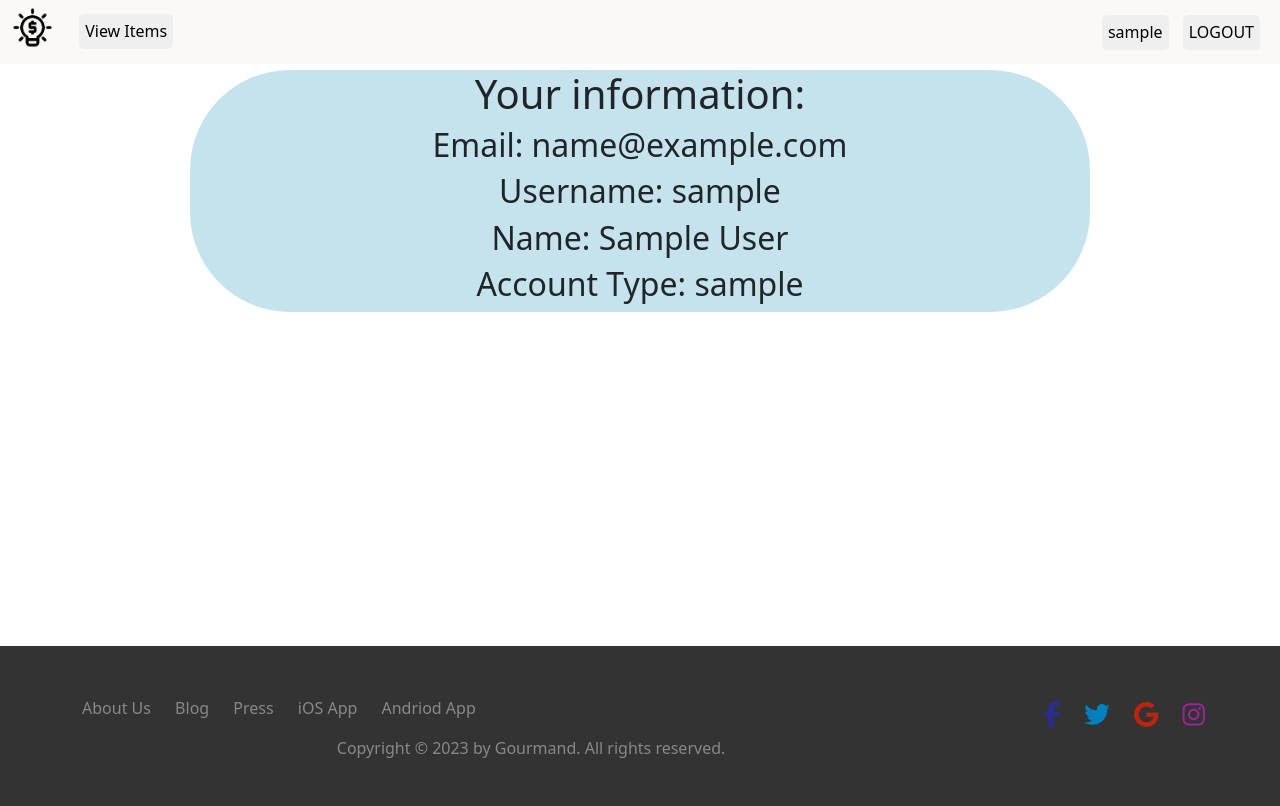
After one commit to EthanFriedrichs/180-Final, a Flask app: page /my_account in a window 1280 px wide. The commit adds this page. Run offline with Flask 3, Linux system fonts and the light colour scheme; the visitor is signed in with stand-in values (Sample User, id 1); some libraries are stand-ins or nearby versions.

Commit message:
Added my_account page and updated @login_required function calls in each route

```diff
--- a/main.py
+++ b/main.py
@@ -80,6 +80,7 @@ db = engine.connect()
 
 
 @app.route("/")
+@login_required
 def main_page():
     return render_template("index.html")
 
@@ -180,8 +181,17 @@ def logout():
     session.clear()
     return render_template("index.html")
 
+@app.route("/my_account", methods=["Get", "POST"])
+@login_required
+def my_account():
+    user_id = session["account_num"]
+    params = {"user_id":user_id}
+    info = db.execute(text("select * from users where user_id = :user_id"), params).all()
+    return render_template("account.html", info=info[0])
+
 # admin routes
 @app.route("/view", methods=["GET", "POST"])
+@login_required
 def view():
     if request.method == "POST":
         name = request.form.get("name")
@@ -219,6 +229,8 @@ def view():
         return render_template("view.html", products=products, users=users)
 
 @app.route("/admin/add", methods=["GET", "POST"])
+@login_required
+@admin_page
 def admin_add():
     if request.method == "POST":
         return apology("TO DO")
@@ -226,6 +238,8 @@ def admin_add():
         return apology("TO DO")
 
 @app.route("/admin/edit", methods=["GET", "POST"])
+@login_required
+@admin_page
 def admin_edit():
     if request.method == "POST":
         return apology("TO DO")
@@ -233,6 +247,8 @@ def admin_edit():
         return apology("TO DO")
 
 @app.route("/admin/delete", methods=["GET", "POST"])
+@login_required
+@admin_page
 def admin_delete():
     if request.method == "POST":
         product = request.form.get("product_id")
@@ -253,12 +269,16 @@ def admin_delete():
 
 # vendor routes
 @app.route("/vendor", methods=["GET", "POST"])
+@login_required
+@vendor_page
 def vendor():
     params = {"account_num":session["account_num"]}
     products = db.execute(text("select * from items where user_id = :account_num"),params).all()
     return render_template("vendor.html", products=products)
 
 @app.route("/vendor/add", methods=["GET", "POST"])
+@login_required
+@vendor_page
 def add_item():
     if request.method == "POST":
         name = request.form.get("item_name")
@@ -300,6 +320,8 @@ def add_item():
 
 
 @app.route("/vendor/delete", methods=["GET", "POST"])
+@login_required
+@vendor_page
 def vendor_delete():
     if request.method == "POST":
         product = request.form.get("product_id")
@@ -320,6 +342,8 @@ def vendor_delete():
 # Add the correct amounts of inputs for size and color
 
 @app.route("/vendor/edit", methods=["GET", "POST"])
+@login_required
+@vendor_page
 def edit_vendor_item():
     if request.method == "POST":
         params = {"account_num":session["account_num"]}
--- /dev/null
+++ b/templates/account.html
@@ -0,0 +1,24 @@
+{% extends "layout.html" %}
+
+
+{% block title %}
+    View Items
+{% endblock %}
+
+{% block body %}
+<link rel="stylesheet" href="../static/view.css">
+
+<section class="container content-section">
+    <div style="display:flex; justify-content: center; margin-top:70px;">
+        <div>
+            <h1>Your information:</h1>
+            <h2>Email: {{info[1]}}</h2>
+            <h2>Username: {{info[2]}}</h2>
+            <h2>Name: {{info[3]}}</h2>
+            <h2>Account Type: {{info[5]}}</h2>
+
+        </div>
+    </div>
+
+</section>
+{% endblock %}
--- a/templates/layout.html
+++ b/templates/layout.html
@@ -66,9 +66,9 @@
               </div>
             {% else %}
               <div class="formSection barItem">
-                <div class="barItem input" style="margin-left:10px;">
-                  <p>{{session["username"]}}</p>
-                </div>
+                <button class="barItem input" style="margin-left:10px;">
+                  <a href="/my_account">{{session["username"]}}</a>
+                </button>
                 <button class="barItem input" style="margin-left:10px;">
                     <a href="/logout">LOGOUT</a>
                 </button>
```
Also changed, not shown: 3 other files.
